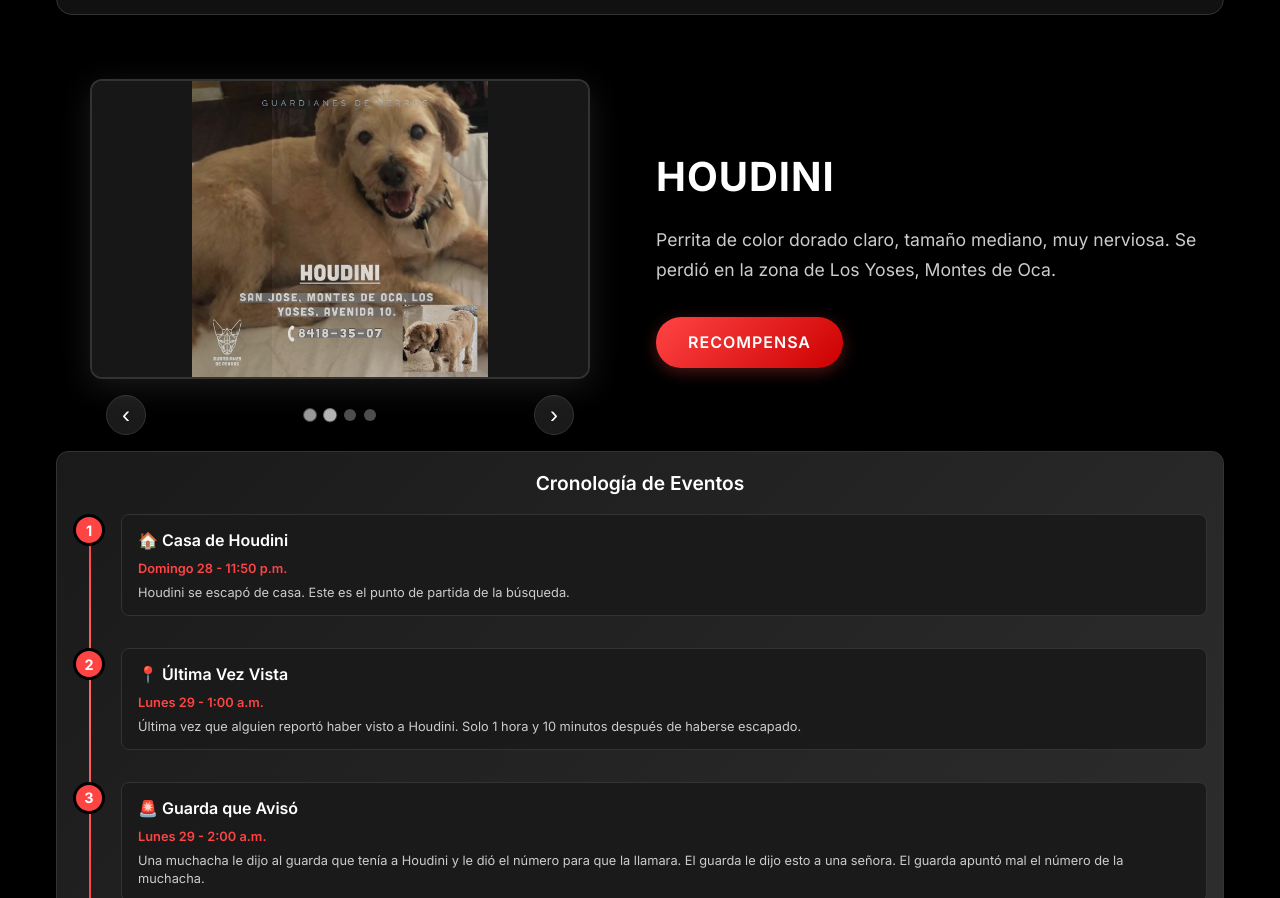
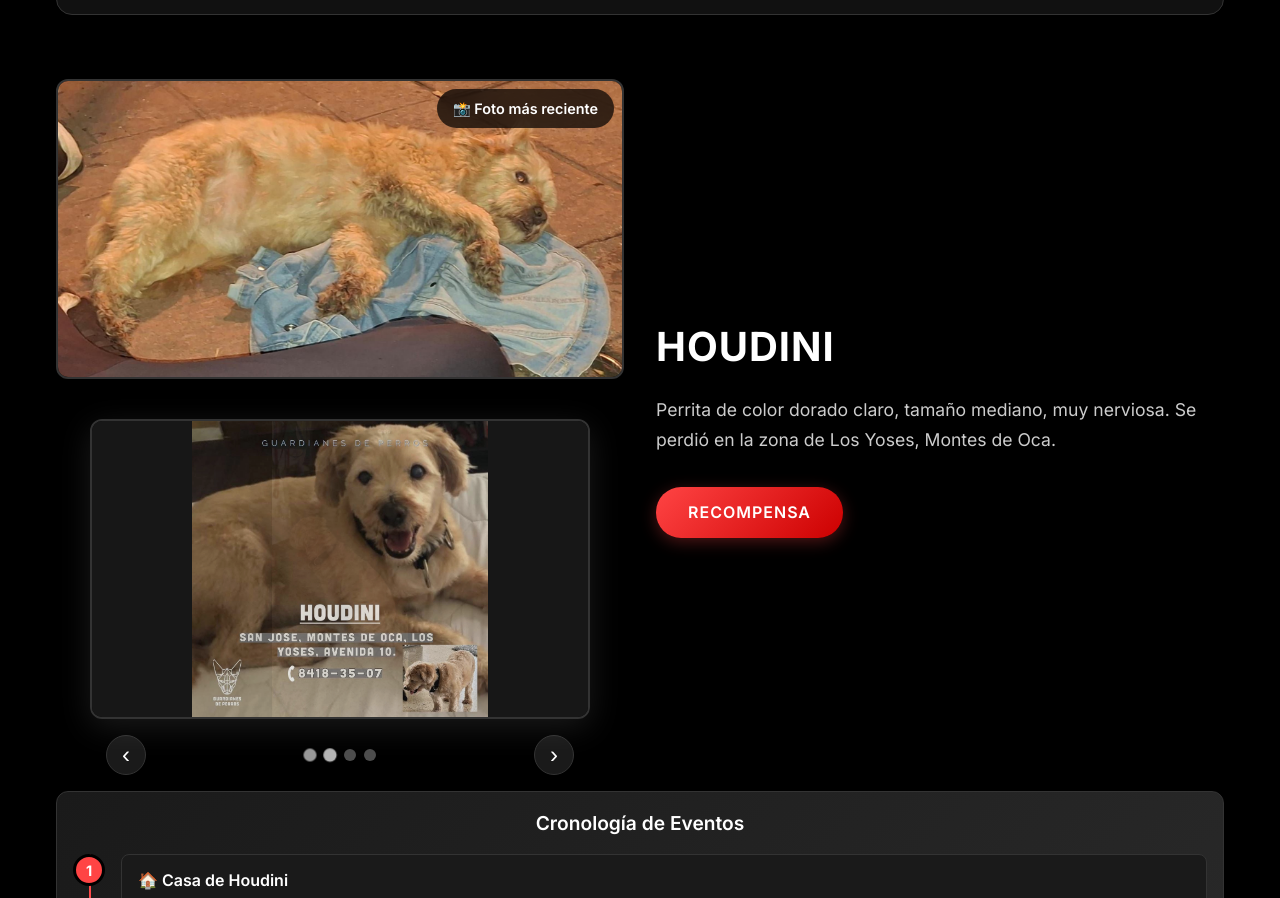
Before and after one commit to lchonkan/houdini-missing-dog, a website: page index.html in a window 1280 px wide. Shown: the part 906-1804 px from the top of the page. Drawn offline with Linux system fonts and the light colour scheme; some packages are replaced by stand-ins of ours.

Commit message:
Add new location marker (point 4) and most recent photo as hero image

```diff
--- a/config.js
+++ b/config.js
@@ -35,6 +35,12 @@ const config = {
             lng: -84.0639289207042,
             name: "Última vez vista",
             description: "Lunes 29 a la 1:00 a.m."
+        },
+        nuevaVista: {
+            lat: 9.928429028346232,
+            lng: -84.07496780053577,
+            name: "Nueva vista",
+            description: "Ayer a las 10:00 p.m."
         }
     },
 
--- a/index.html
+++ b/index.html
@@ -109,6 +109,12 @@
             <section class="hero">
                 <div class="hero-content">
                     <div class="dog-photos">
+                        <!-- Hero Image - Most Recent Photo -->
+                        <div class="hero-image">
+                            <img src="cc076a2a-df67-48fb-b6ed-96e50eff6eb9.JPG" alt="Houdini - Foto más reciente" class="hero-main-image">
+                            <div class="hero-image-label">📸 Foto más reciente</div>
+                        </div>
+
                         <div class="carousel-container">
                             <div class="carousel">
                                 <div class="carousel-slide active">
@@ -171,6 +177,14 @@
                                 <h5>🚨 Guarda que Avisó</h5>
                                 <p><strong>Lunes 29 - 2:00 a.m.</strong></p>
                                 <p>Una muchacha le dijo al guarda que tenía a Houdini y le dió el número para que la llamara. El guarda le dijo esto a una señora. El guarda apuntó mal el número de la muchacha.</p>
+                            </div>
+                        </div>
+                        <div class="timeline-item">
+                            <div class="timeline-number">4</div>
+                            <div class="timeline-content">
+                                <h5>📍 Nueva Vista</h5>
+                                <p><strong>Ayer - 10:00 p.m.</strong></p>
+                                <p>Nueva reporte de Houdini vista en esta ubicación. Información más reciente disponible.</p>
                             </div>
                         </div>
                     </div>
@@ -249,11 +263,12 @@
             const casaHoudini = { lat: locations.casaHoudini.lat, lng: locations.casaHoudini.lng };
             const guardaAviso = { lat: locations.guardaAviso.lat, lng: locations.guardaAviso.lng };
             const ultimaVista = { lat: locations.ultimaVista.lat, lng: locations.ultimaVista.lng };
+            const nuevaVista = { lat: locations.nuevaVista.lat, lng: locations.nuevaVista.lng };
 
-            // Centro del mapa entre los tres puntos
+            // Centro del mapa entre los cuatro puntos
             const mapCenter = {
-                lat: (casaHoudini.lat + guardaAviso.lat + ultimaVista.lat) / 3,
-                lng: (casaHoudini.lng + guardaAviso.lng + ultimaVista.lng) / 3
+                lat: (casaHoudini.lat + guardaAviso.lat + ultimaVista.lat + nuevaVista.lat) / 4,
+                lng: (casaHoudini.lng + guardaAviso.lng + ultimaVista.lng + nuevaVista.lng) / 4
             };
 
             const map = new google.maps.Map(document.getElementById("map"), {
@@ -331,9 +346,30 @@
                 ultimaVistaInfo.open(map, ultimaVistaMarker);
             });
 
-            // Línea conectora entre los tres puntos (ruta de escape de Houdini)
+            // Marcador 4: Nueva vista
+            const nuevaVistaMarker = new google.maps.Marker({
+                position: nuevaVista,
+                map: map,
+                title: "Nueva vista",
+                label: {
+                    text: "4",
+                    color: "#ffffff",
+                    fontSize: "14px",
+                    fontWeight: "bold"
+                }
+            });
+
+            const nuevaVistaInfo = new google.maps.InfoWindow({
+                content: '<div style="color: #000; padding: 12px; text-align: center;"><h3 style="margin: 0 0 8px 0; color: #ff4444;">📍 NUEVA VISTA</h3><p style="margin: 0 0 5px 0;"><strong>Ayer a las 10:00 p.m.</strong></p><p style="margin: 0; font-size: 12px; line-height: 1.4;">Nueva reporte de Houdini vista en esta ubicación. Información más reciente disponible.</p><p style="margin: 5px 0 0 0; font-size: 11px; color: #666;">Coordenadas: 9.928429028346232, -84.07496780053577</p></div>'
+            });
+
+            nuevaVistaMarker.addListener('click', function() {
+                nuevaVistaInfo.open(map, nuevaVistaMarker);
+            });
+
+            // Línea conectora entre los cuatro puntos (ruta de escape de Houdini)
             const flightPath = new google.maps.Polyline({
-                path: [casaHoudini, ultimaVista, guardaAviso],
+                path: [casaHoudini, ultimaVista, guardaAviso, nuevaVista],
                 geodesic: true,
                 strokeColor: "#ff4444",
                 strokeOpacity: 0.8,
--- a/styles.css
+++ b/styles.css
@@ -87,6 +87,33 @@ body {
     display: flex;
     flex-direction: column;
     gap: 1rem;
+}
+
+.hero-image {
+    position: relative;
+    margin-bottom: 1.5rem;
+}
+
+.hero-main-image {
+    width: 100%;
+    height: 300px;
+    object-fit: cover;
+    border-radius: 12px;
+    border: 2px solid #333333;
+    box-shadow: 0 8px 25px rgba(0, 0, 0, 0.3);
+}
+
+.hero-image-label {
+    position: absolute;
+    top: 10px;
+    right: 10px;
+    background: rgba(0, 0, 0, 0.7);
+    color: #ffffff;
+    padding: 0.5rem 1rem;
+    border-radius: 20px;
+    font-size: 0.9rem;
+    font-weight: 600;
+    backdrop-filter: blur(10px);
 }
 
 .main-photo {
```
Also changed, not shown: cc076a2a-df67-48fb-b6ed-96e50eff6eb9.JPG (added).
